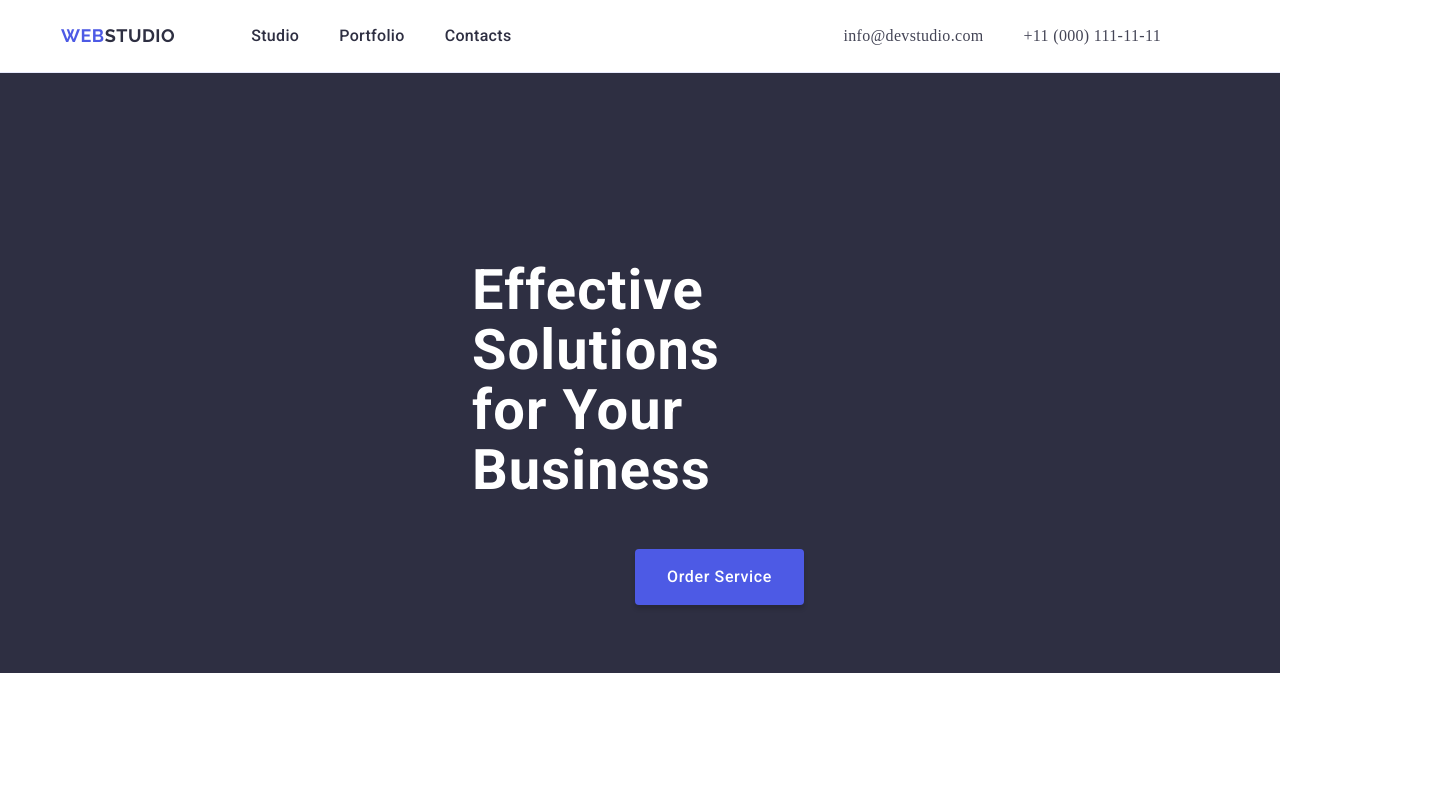
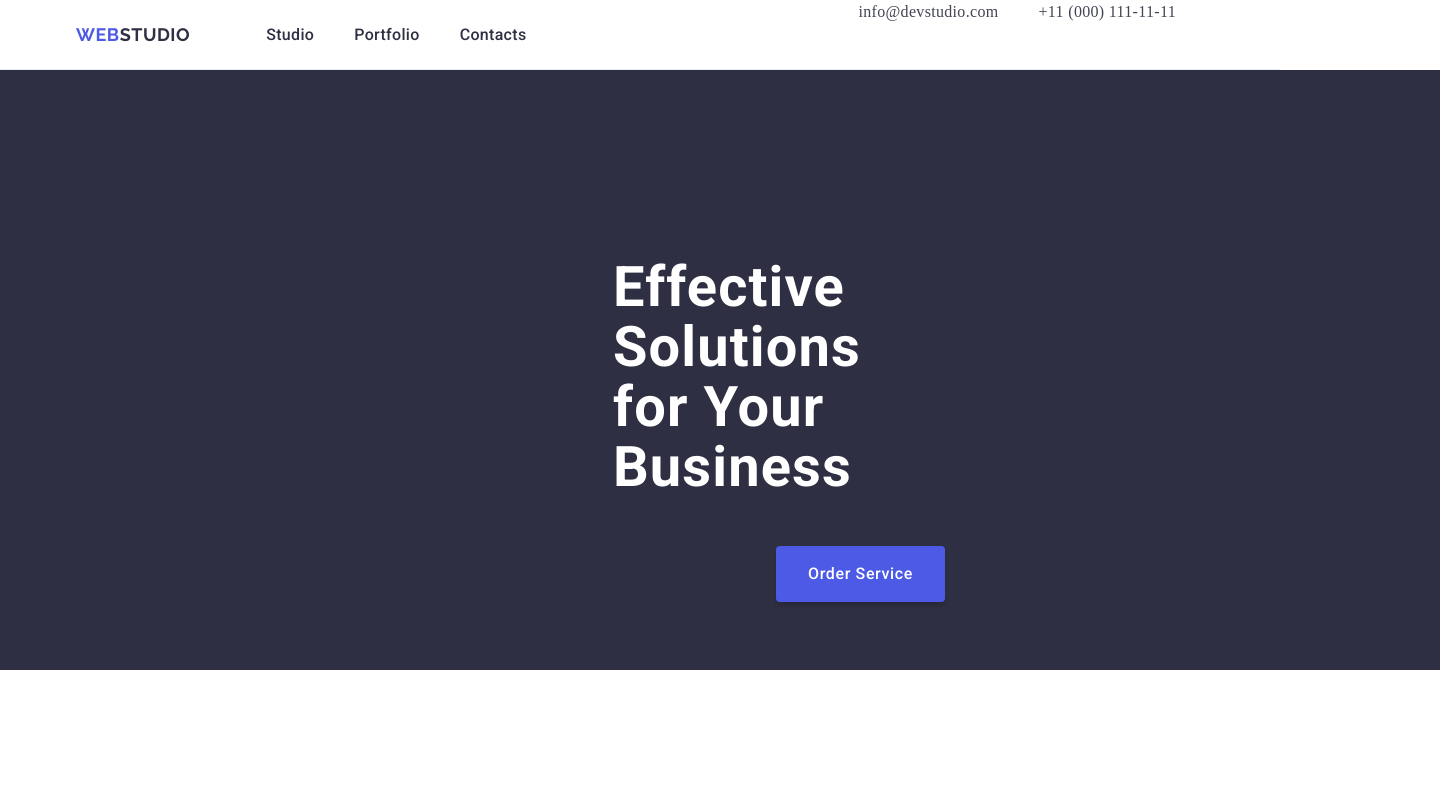
Before and after one commit to VolodymyrYuz/goit-markup-hw-03, a plain HTML site: page index.html in a window 1280 px wide. Shown: the top 786 px of the page, 1440 px wide, since content can reach past the window. Drawn offline with nearby package versions, Linux system fonts and the light colour scheme.

Commit message:
hm3-update-after-check2

```diff
--- a/css/index.css
+++ b/css/index.css
@@ -75,12 +75,11 @@ button {
 .header {
   border-bottom: 1px solid var(--CORNFLOWER, #e7e9fc);
   background: var(--WHITE, #fff);
-  padding-top: 24px;
-  padding-bottom: 24px;
 }
 
 .header-container {
   display: flex;
+  padding: 0 15px;
 }
 
 .header-navigation {
@@ -97,6 +96,7 @@ button {
   letter-spacing: 0.03em;
   text-transform: uppercase;
   margin-right: 76px;
+  padding: 24px 0;
 }
 
 .header-navigation-logo:hover,
@@ -160,12 +160,15 @@ button {
 
 /*-----------------HERO-----------------------*/
 
-.hero-container {
-  background-color: var(--NAVY-BLUE, #2e2f42);
+.hero {
+  padding: 188px 0px;
   width: 1440px;
   height: 600px;
   flex-shrink: 0;
-  padding: 188px 0;
+  background-color: var(--NAVY-BLUE, #2e2f42);
+}
+
+.hero-container {
 }
 
 .hero-title {
@@ -338,7 +341,6 @@ button {
   padding: 32px 16px;
   border: 1px solid #e7e9fc;
   border-top: none;
-  margin-bottom: 8px;
 }
 
 .portfolio-list-item-title {
@@ -348,6 +350,7 @@ button {
   line-height: 1.2;
   letter-spacing: 0.02em;
   padding-left: 16px;
+  margin-bottom: 8px;
 }
 
 .portfolio-list-iten-text {
```
